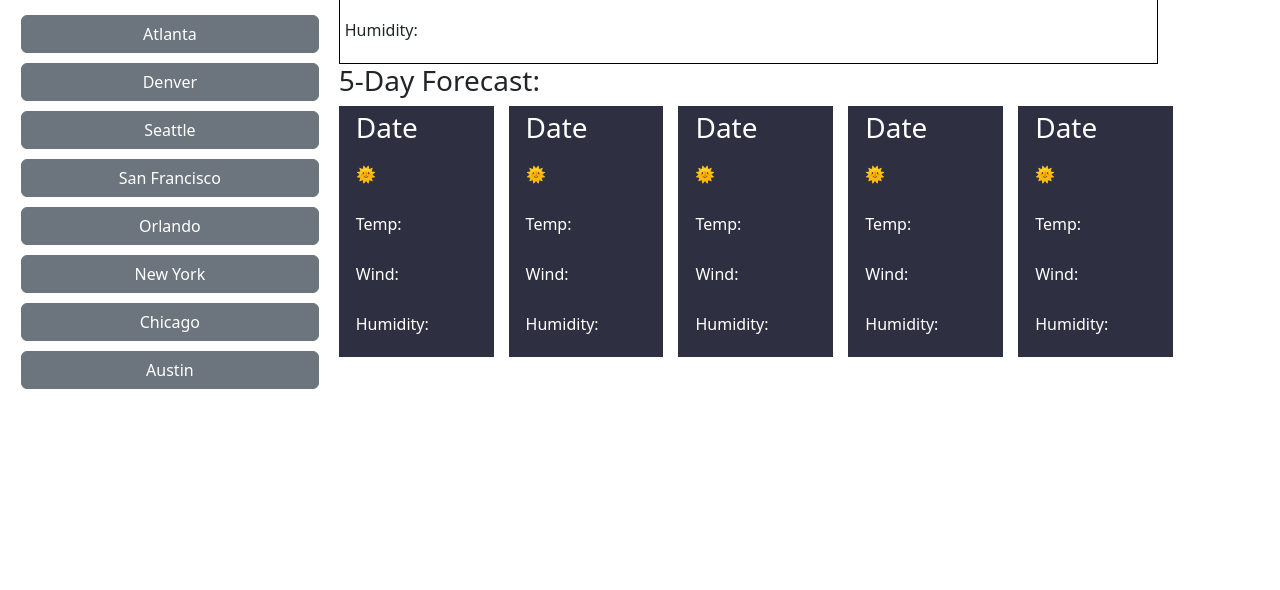
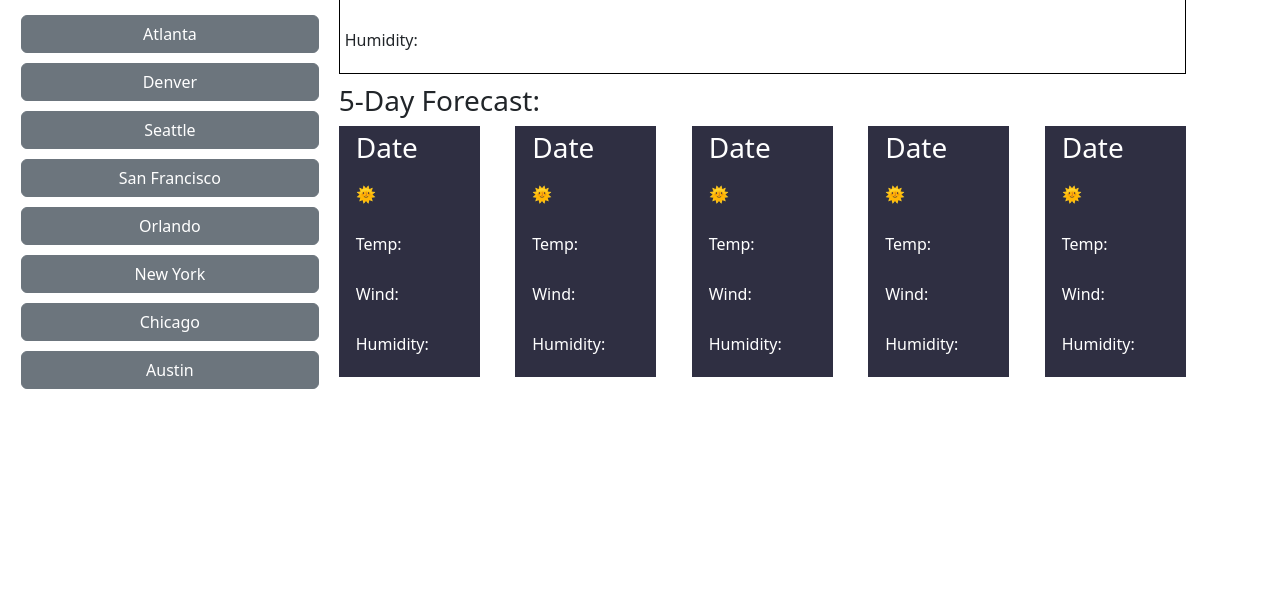
Before and after one commit to ChrissnaKhiev/Khievs-Weather-Dash, a plain HTML site: page index.html in a window 1280 px wide. Shown: the part 210-800 px from the top of the page. Drawn offline with nearby package versions, Linux system fonts and the light colour scheme.

Commit message:
added some formatting tweaks aka padding in second row

```diff
--- a/assets/style.css
+++ b/assets/style.css
@@ -19,9 +19,6 @@ hr.line {
     background-color: rgb(47, 47, 66);
     color: white;
 }
-.margR {
-    margin-right: 15px;
-}
 .noPL {
     padding-left: 0%;
 }
@@ -29,7 +26,9 @@ hr.line {
     margin-left: 0px;
 }
 .widthP {
-    width: 87%;
+    width: 90%;
+    justify-content: space-between;
+    padding: 0px;
 }
 .btn-primary {
     background-color: rgb(124, 170, 223);
@@ -44,3 +43,6 @@ hr.line {
 .float-right span {
     margin-right: 25%;
 }
+.mG {
+    margin-top: 10px;
+}
--- a/index.html
+++ b/index.html
@@ -33,36 +33,36 @@
                 </div>
             </div>
             <div class="col-9">
-                    <div class="container borderBox noML noPL widthP">
+                    <div class="container borderBox noML noPL widthP mG">
                         <h1 class="spaceCurrentWeather">Atlanta Placeholder</h1>
                         <p class="spaceCurrentWeather">Temp: </p>
                         <p class="spaceCurrentWeather">Wind: </p>
                         <p class="spaceCurrentWeather">Humidity: </p>
                     </div>
-                    <h3 class="noPL">5-Day Forecast:</h2>
-                    <div class="row container noPL noML">
-                        <div class="col-2 cardBg margR ">
+                    <h3 class="noPL mG">5-Day Forecast:</h2>
+                    <div class="row container noPL noML widthP">
+                        <div class="col-2 cardBg">
                             <h3 class="spaceCurrentWeather">Date</h3>
                             <p class="spaceCurrentWeather">&#127774</p>
                             <p class="spaceCurrentWeather">Temp: </p>
                             <p class="spaceCurrentWeather">Wind: </p>
                             <p class="spaceCurrentWeather">Humidity: </p>
                         </div>
-                        <div class="col-2 cardBg margR">
+                        <div class="col-2 cardBg">
                             <h3 class="spaceCurrentWeather">Date</h3>
                             <p class="spaceCurrentWeather">&#127774</p>
                             <p class="spaceCurrentWeather">Temp: </p>
                             <p class="spaceCurrentWeather">Wind: </p>
                             <p class="spaceCurrentWeather">Humidity: </p>
                         </div>
-                        <div class="col-2 cardBg margR">
+                        <div class="col-2 cardBg">
                             <h3 class="spaceCurrentWeather">Date</h3>
                             <p class="spaceCurrentWeather">&#127774</p>
                             <p class="spaceCurrentWeather">Temp: </p>
                             <p class="spaceCurrentWeather">Wind: </p>
                             <p class="spaceCurrentWeather">Humidity: </p>
                         </div>
-                        <div class="col-2 cardBg margR">
+                        <div class="col-2 cardBg">
                             <h3 class="spaceCurrentWeather">Date</h3>
                             <p class="spaceCurrentWeather">&#127774</p>
                             <p class="spaceCurrentWeather">Temp: </p>
```
